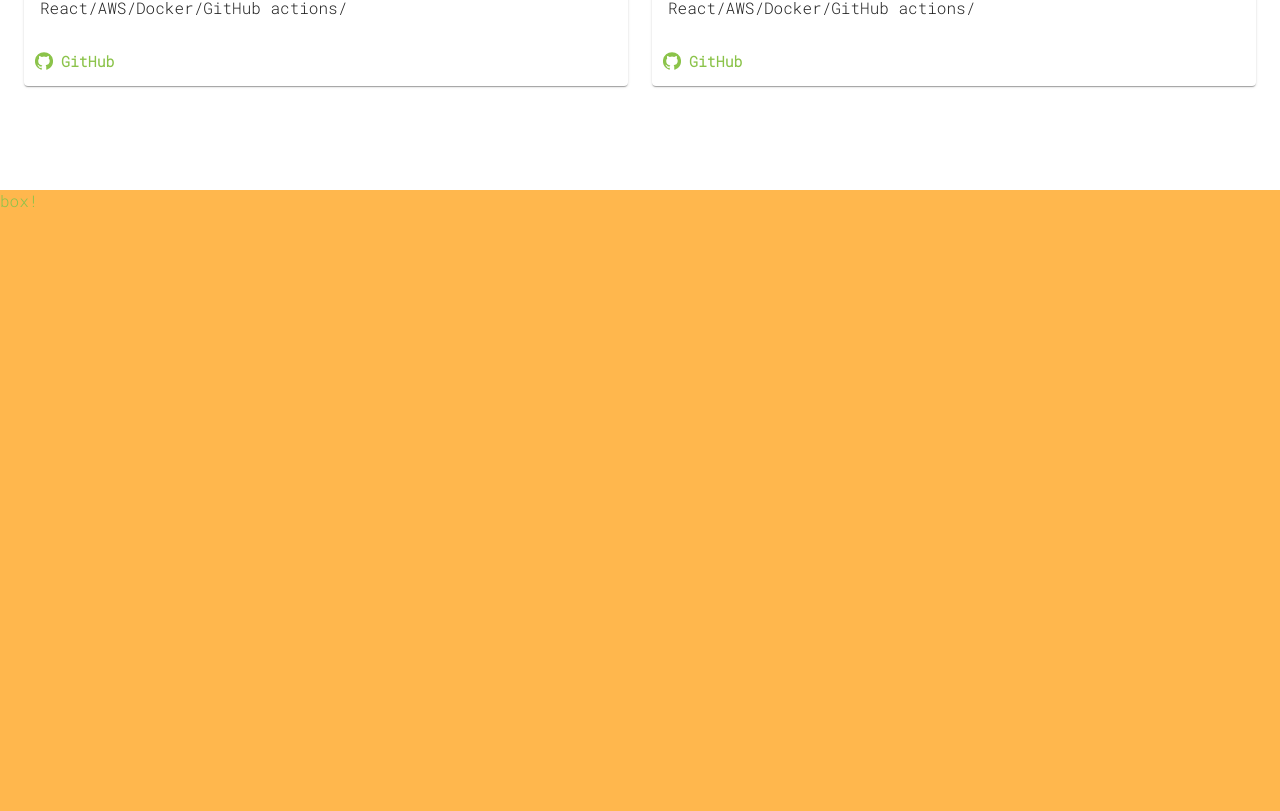
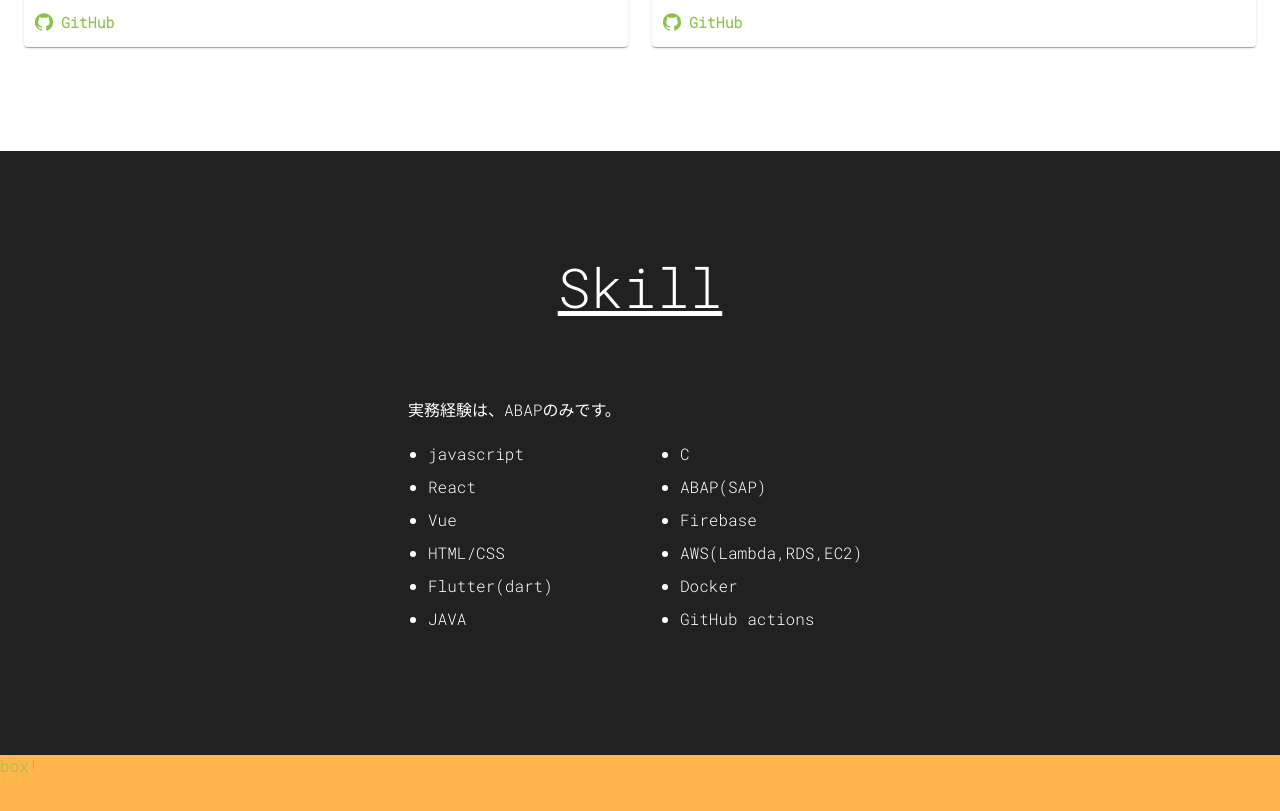
Before and after one commit to kuri-Maron/portfolio, a React (Create React App) app: page / in a window 1280 px wide. Shown: the part 2099-2910 px from the top of the page. Built offline with nearby package versions, Linux system fonts and the light colour scheme.

Commit message:
add: Skillセクションを８割実装

```diff
--- a/src/App.js
+++ b/src/App.js
@@ -9,6 +9,7 @@ import AppBar from "./modules/views/AppBar";
 
 import About from "./modules/views/About";
 import Works from "./modules/views/Works";
+import Skill from "./modules/views/Skill";
 
 const useStyles = makeStyles((theme) => ({
   root: {
@@ -33,6 +34,9 @@ function App() {
       <Section sectionName="Works">
         <Works />
       </Section>
+      <Section sectionName="Skill" isBlack>
+        <Skill />
+      </Section>
       <Box
         id="tmpBox"
         color="secondary.main"
--- a/src/modules/views/AppBar.js
+++ b/src/modules/views/AppBar.js
@@ -48,7 +48,7 @@ const CustomAppBar = () => {
           Works
         </Link>
         <Link
-          href="#tmpBox"
+          href="#Skill"
           color="inherit"
           variant="h6"
           className={classes.barText}
--- /dev/null
+++ b/src/modules/views/Skill.js
@@ -0,0 +1,43 @@
+import React from "react";
+import { makeStyles } from "@material-ui/core/styles";
+import { Box, Container } from "@material-ui/core";
+
+const useStyle = makeStyles((theme) => ({
+  column: {
+    columnCount: 2,
+    // textAlign: "center",
+  },
+  li: {
+    padding: "5px 0px",
+  },
+  p: {
+    marginLeft: "20px",
+  },
+}));
+
+const Skill = () => {
+  const classes = useStyle();
+  return (
+    <Container maxWidth="sm">
+      <Box ml={3}>
+        <p className={classes.p}>実務経験は、ABAPのみです。</p>
+        <ul className={classes.column}>
+          <li className={classes.li}>javascript</li>
+          <li className={classes.li}>React</li>
+          <li className={classes.li}>Vue</li>
+          <li className={classes.li}>HTML/CSS</li>
+          <li className={classes.li}>Flutter(dart)</li>
+          <li className={classes.li}>JAVA</li>
+          <li className={classes.li}>C</li>
+          <li className={classes.li}>ABAP(SAP)</li>
+          <li className={classes.li}>Firebase</li>
+          <li className={classes.li}>AWS(Lambda,RDS,EC2)</li>
+          <li className={classes.li}>Docker</li>
+          <li className={classes.li}>GitHub actions</li>
+        </ul>
+      </Box>
+    </Container>
+  );
+};
+
+export default Skill;
--- a/src/modules/views/Works.js
+++ b/src/modules/views/Works.js
@@ -16,7 +16,6 @@ const Works = () => {
   // console.log(cardInfo.img);
   return (
     <Container maxWidth="lg">
-      <p>hoge</p>
       <Grid container spacing={3}>
         <Grid item xs={12} sm={6}>
           {" "}
```
